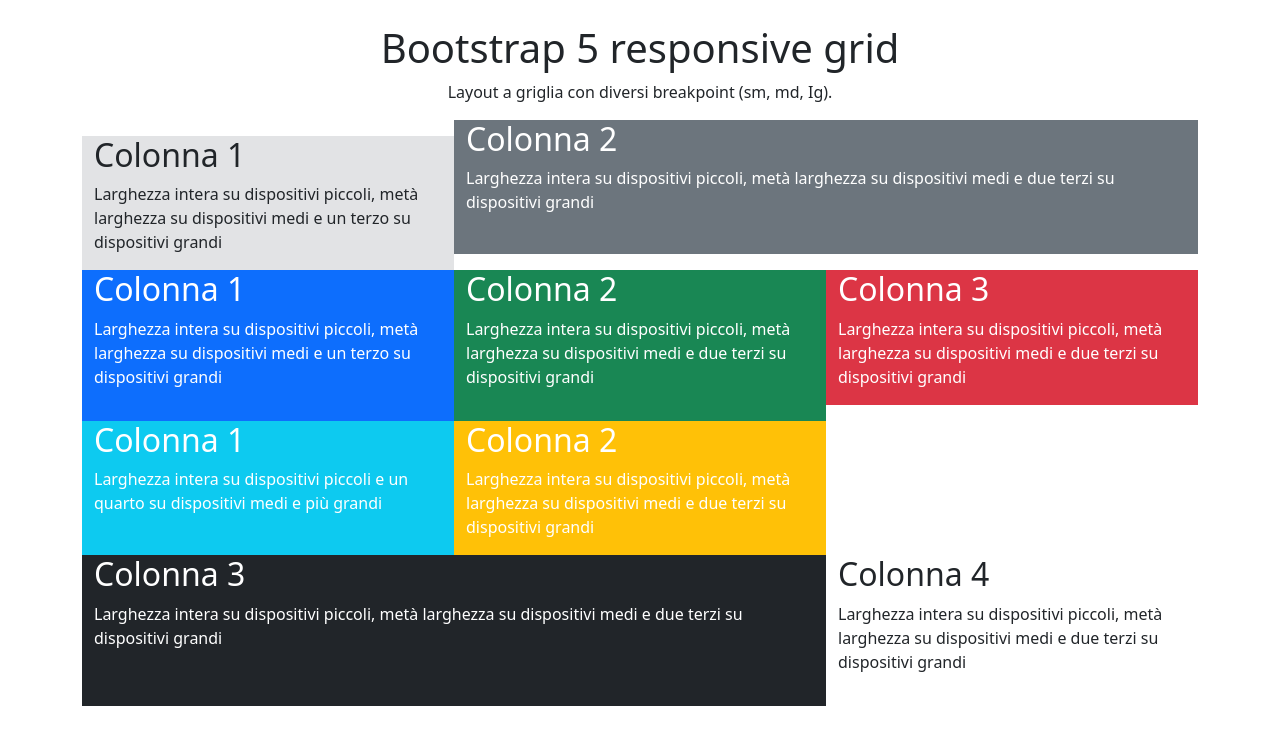
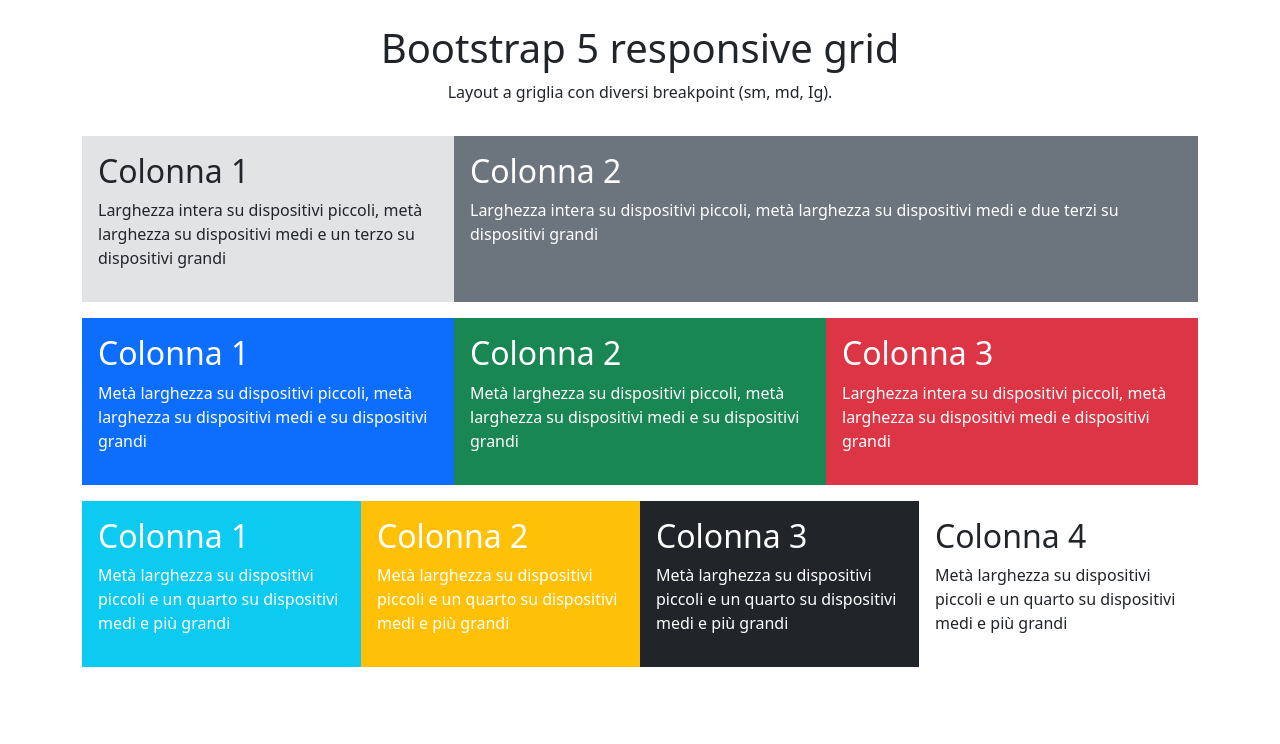
Before and after one commit to Carlomadella/htmlcss-bootstrap-layout, a plain HTML site: page index.html in a window 1280 px wide. Drawn offline with nearby package versions, Linux system fonts and the light colour scheme.

Commit message:
ultime modifiche ed esercizio completato

```diff
--- a/index.html
+++ b/index.html
@@ -21,53 +21,47 @@
           </div>
     </div>
 
-    <div class="container">
-        <div class="row">
-            <div class="col-sm-12 col-md-6 col-lg-4 text-start mt-3 bg-secondary-subtle">
+    <div class="container-fluid ">
+        <div class="row my-3">
+            <div class="p-3 col-12 col-md-6 col-lg-4 text-start bg-secondary-subtle">
                 <h2>Colonna 1</h2>
                 <p>Larghezza intera su dispositivi piccoli, metà larghezza su dispositivi medi e un terzo su dispositivi grandi</p>
             </div>
-            <div class="col-sm-12 col-md-6 col-lg-8 text-start text-white mb-3 bg-secondary">
+            <div class="p-3 col-12 col-md-6 col-lg-8 text-start text-white  bg-secondary">
                 <h2>Colonna 2</h2>
                 <p>Larghezza intera su dispositivi piccoli, metà larghezza su dispositivi medi e due terzi su dispositivi grandi</p>
             </div>
         </div>
-    </div>
-
-    <div class="container">
-        <div class="row">
-            <div class="col-sm-6 col-md-4 col-lg-4 text-start text-white bg-primary">
+        <div class="row my-3">
+            <div class="p-3 col-6 col-md-4 col-lg-4 text-start text-white bg-primary">
                 <h2>Colonna 1</h2>
-                <p>Larghezza intera su dispositivi piccoli, metà larghezza su dispositivi medi e un terzo su dispositivi grandi</p>
+                <p>Metà larghezza su dispositivi piccoli, metà larghezza su dispositivi medi e su dispositivi grandi</p>
             </div>
-            <div class="col-sm-6 col-md-4 col-lg-4 text-start text-white bg-success">
+            <div class="p-3 col-6 col-md-4 col-lg-4 text-start text-white bg-success">
                 <h2>Colonna 2</h2>
-                <p>Larghezza intera su dispositivi piccoli, metà larghezza su dispositivi medi e due terzi su dispositivi grandi</p>
+                <p>Metà larghezza su dispositivi piccoli, metà larghezza su dispositivi medi e su dispositivi grandi</p>
             </div>
-            <div class="col-sm-12 col-md-4 col-lg-4 text-start text-white mb-3 bg-danger">
+            <div class="p-3 col-12 col-md-4 col-lg-4 text-start text-white  bg-danger">
                 <h2>Colonna 3</h2>
-                <p>Larghezza intera su dispositivi piccoli, metà larghezza su dispositivi medi e due terzi su dispositivi grandi</p>
+                <p>Larghezza intera su dispositivi piccoli, metà larghezza su dispositivi medi e dispositivi grandi</p>
             </div>
         </div>
-    </div>
-
-    <div class="container">
-        <div class="row">
-            <div class="col-sm-6 col-md-4 col-lg-4 text-start text-white bg-info">
+        <div class="row mt-3">
+            <div class="p-3 col-6 col-md-3 col-lg-3 text-start text-white bg-info">
                 <h2>Colonna 1</h2>
-                <p>Larghezza intera su dispositivi piccoli e un quarto su dispositivi medi e più grandi</p>
+                <p>Metà larghezza su dispositivi piccoli e un quarto su dispositivi medi e più grandi</p>
             </div>
-            <div class="col-sm-6 col-md-4 col-lg-4 text-start text-white bg-warning">
+            <div class="p-3 col-6 col-md-3 col-lg-3 text-start text-white bg-warning">
                 <h2>Colonna 2</h2>
-                <p>Larghezza intera su dispositivi piccoli, metà larghezza su dispositivi medi e due terzi su dispositivi grandi</p>
+                <p>Metà larghezza su dispositivi piccoli e un quarto su dispositivi medi e più grandi</p>
             </div>
-            <div class="col-sm-6 col-md-6 col-lg-8 text-start text-white bg-dark">
+            <div class="p-3 col-6 col-md-3 col-lg-3 text-start text-white bg-dark ">
                 <h2>Colonna 3</h2>
-                <p>Larghezza intera su dispositivi piccoli, metà larghezza su dispositivi medi e due terzi su dispositivi grandi</p>
+                <p>Metà larghezza su dispositivi piccoli e un quarto su dispositivi medi e più grandi</p>
             </div>
-            <div class="col-sm-6 col-md-4 col-lg-4 text-start mb-3">
+            <div class="p-3 col-6 col-md-3 col-lg-3 text-start ">
                 <h2>Colonna 4</h2>
-                <p>Larghezza intera su dispositivi piccoli, metà larghezza su dispositivi medi e due terzi su dispositivi grandi</p>
+                <p>Metà larghezza su dispositivi piccoli e un quarto su dispositivi medi e più grandi</p>
             </div>
         </div>
     </div>
```
